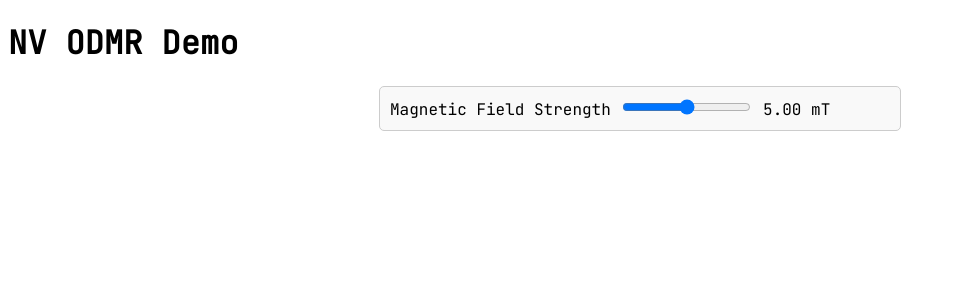
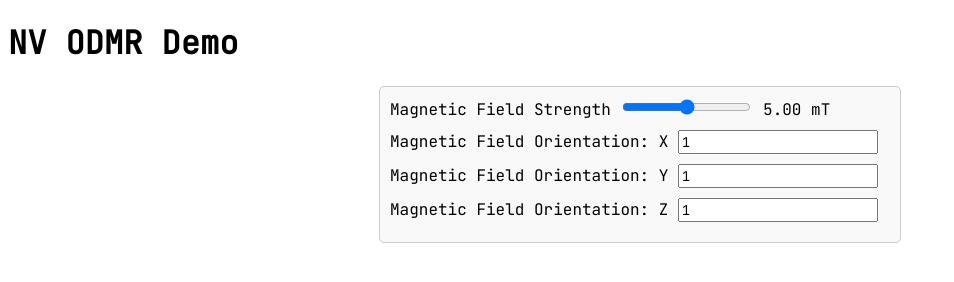
Before and after one commit to smncrm/odmr-demo, a plain HTML site: page docs/index.html in a window 1280 px wide. Shown: the whole page, without its empty margins (0-954 px from the left). Drawn offline with nearby package versions, Linux system fonts and the light colour scheme.

Commit message:
add x,y,z inputs for orientation of the mag field

```diff
--- a/docs/index.html
+++ b/docs/index.html
@@ -10,6 +10,12 @@
     <style>
         body {
             font-family: 'JetBrains Mono';
+        }
+
+        input,
+        textarea,
+        select {
+            font-family: inherit;
         }
 
         svg {
@@ -36,7 +42,30 @@
                 sliderValue.textContent = parseFloat(this.value).toFixed(2) + ' mT';
             });
         </script>
+
+        <div class="input-group">
+            <label for="x-value">Magnetic Field Orientation: X</label>
+            <input type="number" id="x-value" step="0.01" value="1">
+        </div>
+
+        <div class="input-group">
+            <label for="y-value">Magnetic Field Orientation: Y</label>
+            <input type="number" id="y-value" step="0.01" value="1">
+        </div>
+
+        <div class="input-group">
+            <label for="z-value">Magnetic Field Orientation: Z</label>
+            <input type="number" id="z-value" step="0.01" value="1">
+        </div>
     </div>
+
+    <style>
+        .input-group {
+            display: block;
+            flex-direction: column;
+            margin: 10px 0;
+        }
+    </style>
 
     <style>
         .slider-container {
```
